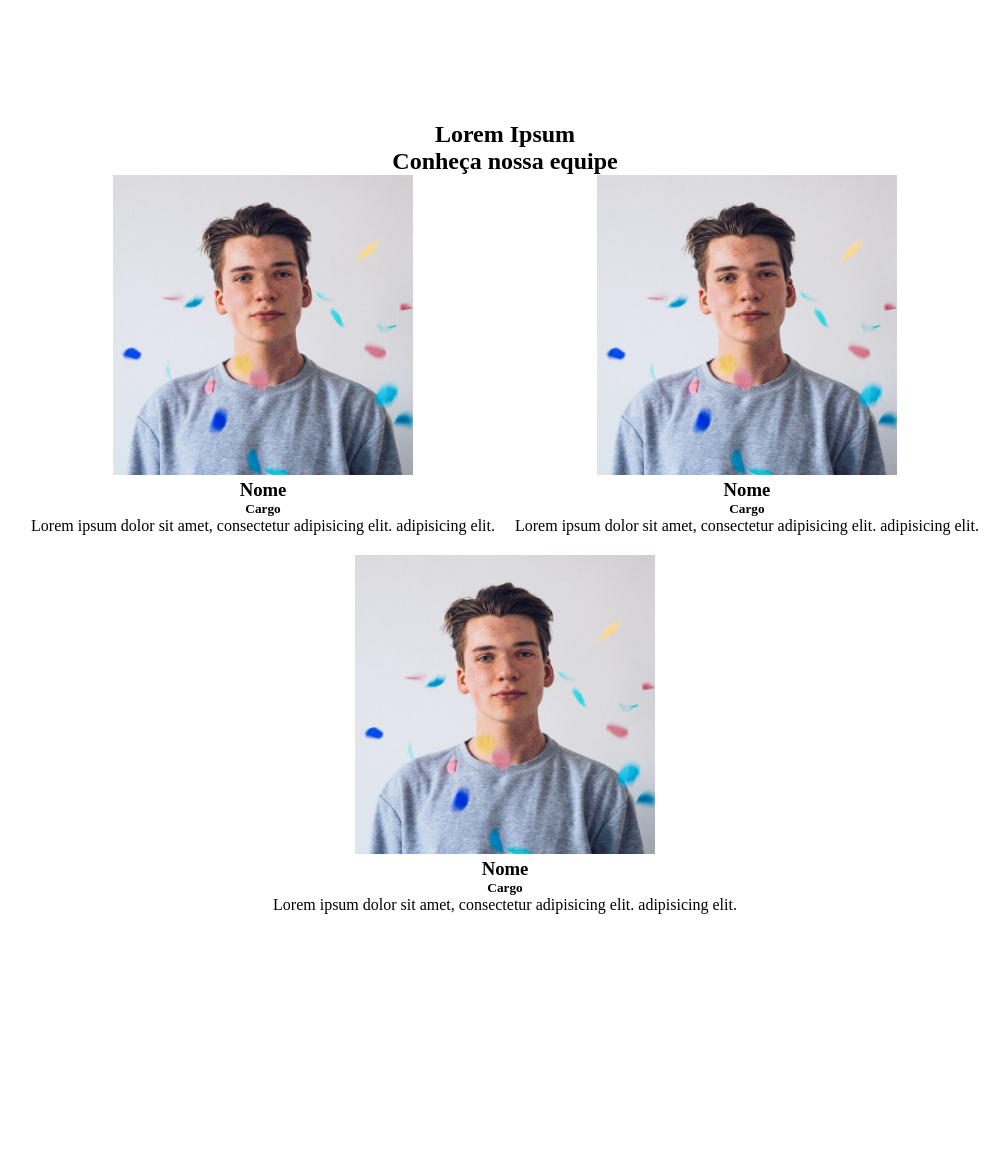
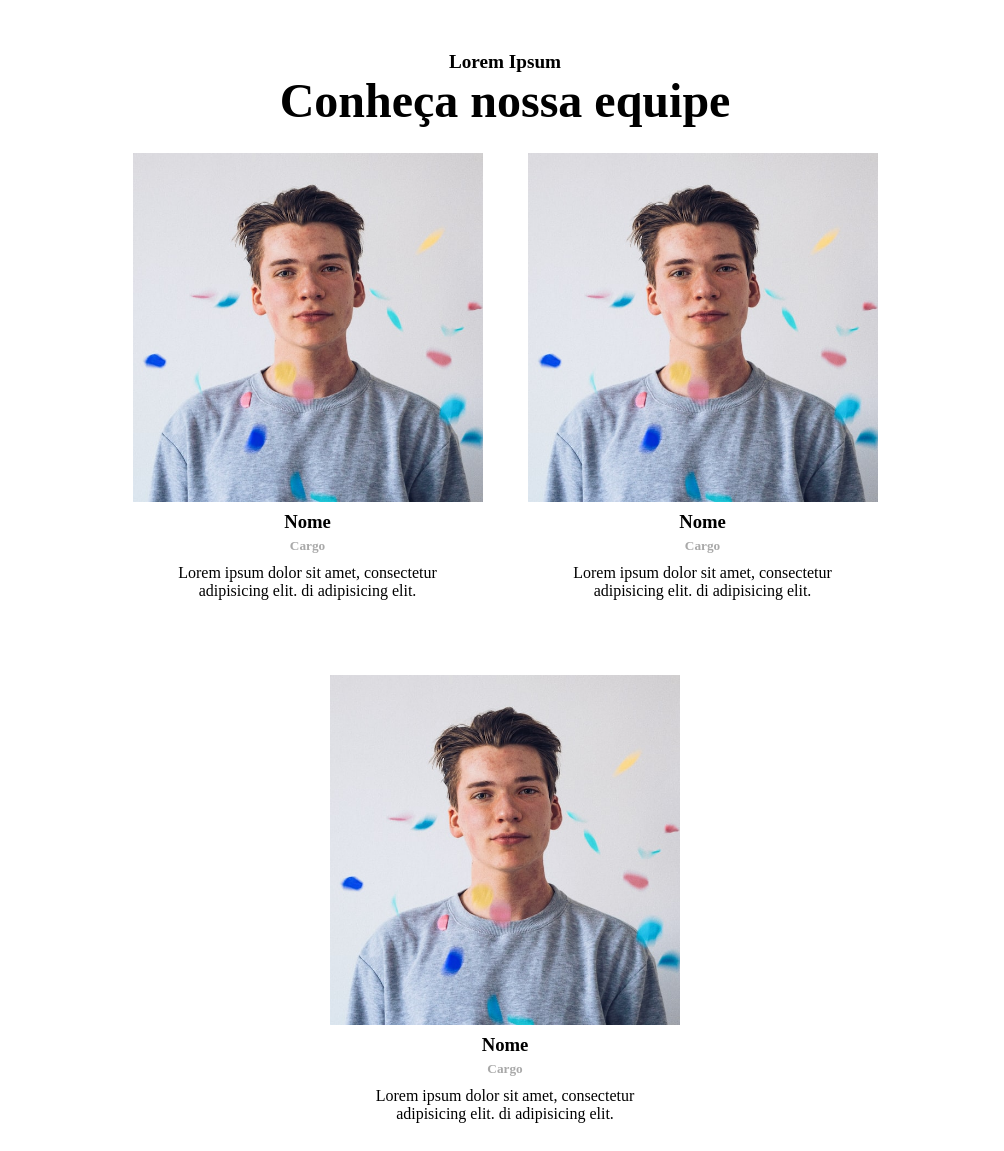
Before and after one commit to Luuiz-Alves/projeto-site, a plain HTML site: page index.html in a window 1280 px wide. Shown: the part 2080-3231 px from the top of the page, without its empty margins (135-1139 px from the left). Before the commit the page ends 3124 px from the top, so only its background shows below. Drawn offline with Linux system fonts and the light colour scheme.

Commit message:
terminei a parte de equipes e adicionei mais um parallax

```diff
--- a/estilos/style.css
+++ b/estilos/style.css
@@ -93,7 +93,6 @@ li > .escrito:hover {
     flex-direction: row;
     justify-content: center;
     flex-wrap: wrap;
-    gap: 30px;
 }
 
 #servicos > h1 {
@@ -107,8 +106,7 @@ li > .escrito:hover {
 }
 
 .quadro {
-    padding: 10px;
-    width: 25%;
+    width: 26%;
 }
 
 .quadro > a {
@@ -171,14 +169,78 @@ li > .escrito:hover {
 
 }
 
+#oi > h1 {
+    font-size: 1.2em;
+}
+
+#oi > h2 {
+    font-size: 3em;
+}
+
 #equipe {
     display: flex;
     justify-content: center;
+    flex-direction: row;
     flex-wrap: wrap;
-    gap: 20px;
+    gap: 25px;
 }
 
 #equipe > aside > p {
 
     text-align: center;
 }
+
+.equipe-texto {
+    padding: 25px 10px;
+}
+
+.equipe-texto > h3 {
+    padding: 5px;
+}
+
+.equipe-texto > h5 {
+    padding-bottom: 10px;
+    color: darkgray;
+}
+
+/* Começo do parallax */
+
+#parallax2 {
+    background-image: url(/imagens/parallax2.jpg);
+    background-position: center center;
+    background-size: cover;
+    background-attachment: fixed;
+
+    width: 100vw;
+    height: 540px;
+
+    display: inline-block;
+    flex-direction: column;
+    justify-content: center;
+    text-align: center;
+}
+
+#parallax2 > h1 {
+    padding-top: 185px;
+    font-size: 1.2em;
+    color: white;
+}
+
+#parallax2 > h2 {
+    font-size: 3em;
+    padding-bottom: 15px;
+    color: white;
+}
+
+#parallax2 > button {
+    padding: 13px;
+    background-color: rgb(36, 35, 35);
+    border: 1px solid rgb(36, 35, 35);
+    color: white;
+}
+
+#parallax2 > button:hover {
+    cursor: pointer;
+    color: rgb(218, 165, 32);
+    border: 1px solid white;
+}
--- a/index.html
+++ b/index.html
@@ -37,35 +37,35 @@
                     <img src="imagens/aviao.png" width="40px" alt="">
                     <h3>Lorem ipsum dolor</h3>
                 </a>
-                <p class="teste">Lorem ipsum dolor sit amet, consectetur adipisicing elit. adipisicing elit.</p>
+                <p>Lorem ipsum dolor sit amet, consectetur <br> adipisicing elit.  adipisicing elit.</p>
             </aside>
             <aside class="quadro">
                 <a href="">
                     <img src="imagens/lampada.png" width="40px" alt="">
                     <h3>Lorem ipsum dolor</h3>
                 </a>
-                <p>Lorem ipsum dolor sit amet, consectetur adipisicing elit. adipisicing elit.</p>
+                <p>Lorem ipsum dolor sit amet, consectetur <br> adipisicing elit.  adipisicing elit.</p>
             </aside>
             <aside class="quadro">
                 <a href="">
                     <img src="imagens/laptop-icon.png" width="40px" alt="">
                     <h3>Lorem ipsum dolor</h3>
                 </a>
-                <p>Lorem ipsum dolor sit amet, consectetur adipisicing elit. adipisicing elit.</p>
+                <p>Lorem ipsum dolor sit amet, consectetur <br> adipisicing elit.  adipisicing elit.</p>
             </aside>
             <aside class="quadro">
                 <a href="">
                     <img src="imagens/relogio.png" width="40px" alt="">
                     <h3>Lorem ipsum dolor</h3>
                 </a>
-                <p>Lorem ipsum dolor sit amet, consectetur adipisicing elit. adipisicing elit.</p>
+                <p>Lorem ipsum dolor sit amet, consectetur <br> adipisicing elit.  adipisicing elit.</p>
             </aside>
             <aside class="quadro">
                 <a href="">
                     <img src="imagens/segurança.png" width="40px" alt="">
                     <h3>Lorem ipsum dolor</h3>
                 </a>
-                <p>Lorem ipsum dolor sit amet, consectetur adipisicing elit. adipisicing elit.</p>
+                <p>Lorem ipsum dolor sit amet, consectetur <br> adipisicing elit.  adipisicing elit.</p>
             </aside>
         </div>
     </aside>
@@ -80,25 +80,32 @@
         <h1>Lorem Ipsum</h1>
         <h2>Conheça nossa equipe</h2>
         <div id="equipe">
-            <aside>
-                <img src="imagens/pessoa.jpg" width="300px" alt="">
+            <aside class="equipe-texto">
+                <img src="imagens/pessoa.jpg" width="350px" alt="">
                 <h3>Nome</h3>
-                <h5>Cargo</h6>
-                <p>Lorem ipsum dolor sit amet, consectetur adipisicing elit. adipisicing elit.</p>
+                <h5>Cargo</h5>
+                <p>Lorem ipsum dolor sit amet, consectetur <br> adipisicing elit. di adipisicing elit.</p>
             </aside>
-            <aside>
-                <img src="imagens/pessoa.jpg" width="300px" alt="">
+            <aside class="equipe-texto">
+                <img src="imagens/pessoa.jpg" width="350px" alt="">
                 <h3>Nome</h3>
-                <h5>Cargo</h6>
-                <p>Lorem ipsum dolor sit amet, consectetur adipisicing elit. adipisicing elit.</p>
+                <h5>Cargo</h5>
+                <p>Lorem ipsum dolor sit amet, consectetur <br> adipisicing elit. di adipisicing elit.</p>
             </aside>
-            <aside>
-                <img src="imagens/pessoa.jpg" width="300px" alt="">
+            <aside class="equipe-texto">
+                <img src="imagens/pessoa.jpg" width="350px" alt="">
                 <h3>Nome</h3>
-                <h5>Cargo</h6>
-                <p>Lorem ipsum dolor sit amet, consectetur adipisicing elit. adipisicing elit.</p>
+                <h5>Cargo</h5>
+                <p>Lorem ipsum dolor sit amet, consectetur <br> adipisicing elit. di adipisicing elit.</p>
             </aside>
+
         </div>
+    </aside>
+
+    <aside id="parallax2">
+        <h1>Lorem Ipsum</h1>
+        <h2>Consectetur adipisicing elit</h2>
+        <button>Lorem Ipsum</button>
     </aside>
 
     <footer>
```
Also changed, not shown: imagens/parallax2.jpg (added).
